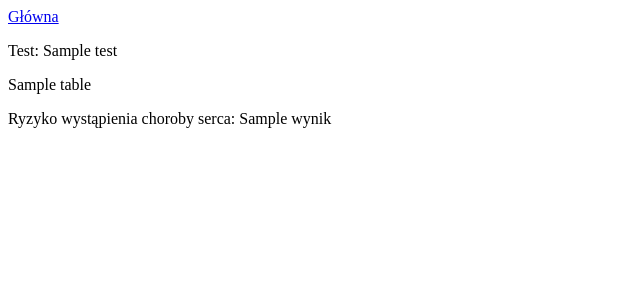
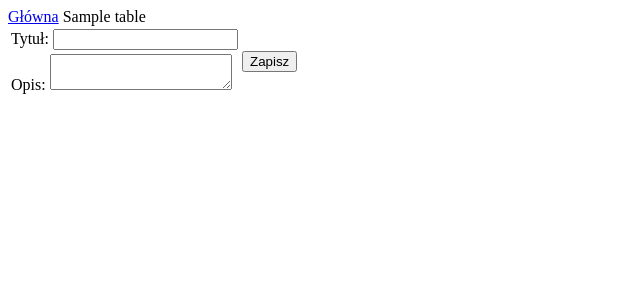
Before and after one commit to Bl0tniaQus/HeartDisease-STProject, a Flask app: template templates/wynik.html in a window 1280 px wide. Shown: the top 300 px of the page, without its empty margins (0-640 px from the left). Run offline with Flask 2, Linux system fonts and the light colour scheme; the visitor is signed in with stand-in values (Sample User, id 1); the template is opened without the code that fills it: most values are stand-ins (such as "Sample title", 1, 10 or a date in 2020); some libraries are stand-ins or nearby versions.

Commit message:
zmieniono:       templates/wynik.html

```diff
--- a/templates/wynik.html
+++ b/templates/wynik.html
@@ -4,19 +4,27 @@
 	</head>
 	<body>
 		<a href="/">Główna</a>
-		<p>Test: {{test}}</p>
 		<table>
 			{{table|safe}}
 		</table>
 		{% if wynik !="Brak" %}
-		<p>Ryzyko wystąpienia choroby serca: {{wynik}}</p>
 		{% else	%}
-			<p>Niektóre z podanych danych są niestandardowe i nie znajdują odzwierciedlenia w danych testowych, co uniemożliwia otrzymanie rzetelnego wyniku. W przypadku rzeczywistego występowania takich wartości warto się bezzwłocznie skontaktować z lekarzem specjalistą </p>
+			<p>Niektóre z podanych danych są niestandardowe i nie znajdują odzwierciedlenia w danych testowych, co uniemożliwia otrzymanie rzetelnego wyniku. W przypadku rzeczywistego występowania takich wartości warto się bezzwłocznie skontaktować z lekarzem specjalistą.</p>
 			<ul>
 				{{msg|safe}}
 			</ul>
 		{% endif %}
 
+		{% if session['login'] %}
+		<form action="/dodaj_wynik" method="post">
+		<table>
+		<tr><td>Tytuł: <input type="text" max="25" name="tytul" required/></td><td rowspan="2"><button type="submit">Zapisz</td></tr>
+		<tr><td>Opis: <textarea maxlength="300"></textarea></td></tr>
+		</table>
+		{% else %}
+		<p>Będąc <a href="/login">zalogowanym</a> możliwe jest zapisywanie otrzymanych rezultatów</p>
+		{% endif %}
+
 
 	</body>
 </html>
```
